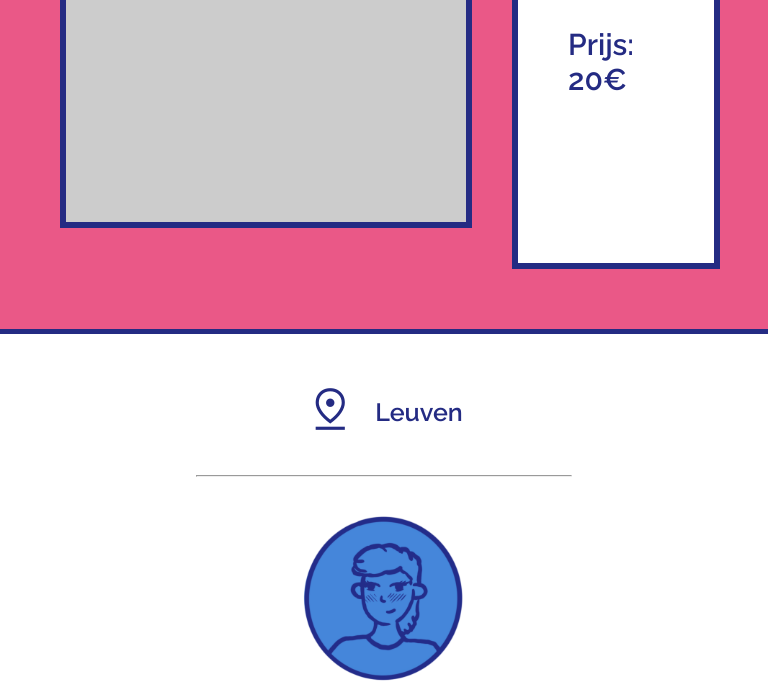
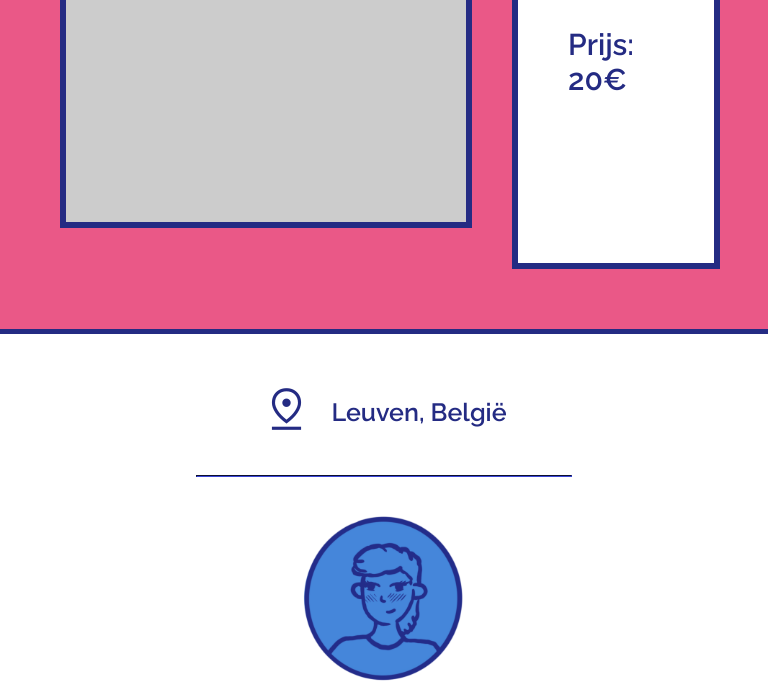
Before and after one commit to Mohagames205/drama, a plain HTML site: page index.html in a window 768 px wide. Shown: the part 4868-5550 px from the top of the page. Drawn offline with nearby package versions, Linux system fonts and the light colour scheme; placeholder pictures from the web are drawn by us.

Commit message:
Add fix for safari

```diff
--- a/index.html
+++ b/index.html
@@ -120,7 +120,7 @@
                 </span>
             </div>
             <div>
-                 Leuven
+                 Leuven, België
             </div>
         </div>
 
--- a/mobile-style.css
+++ b/mobile-style.css
@@ -57,6 +57,7 @@
     hr {
         display: block;
         color: var(--dark-blue);
+        border-color: var(--dark-blue);
     }
 
 }
```
